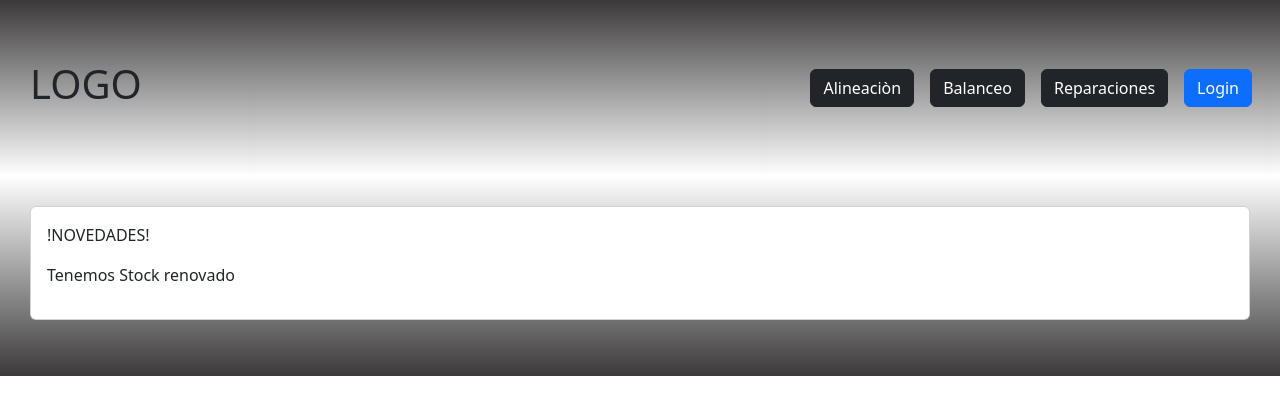
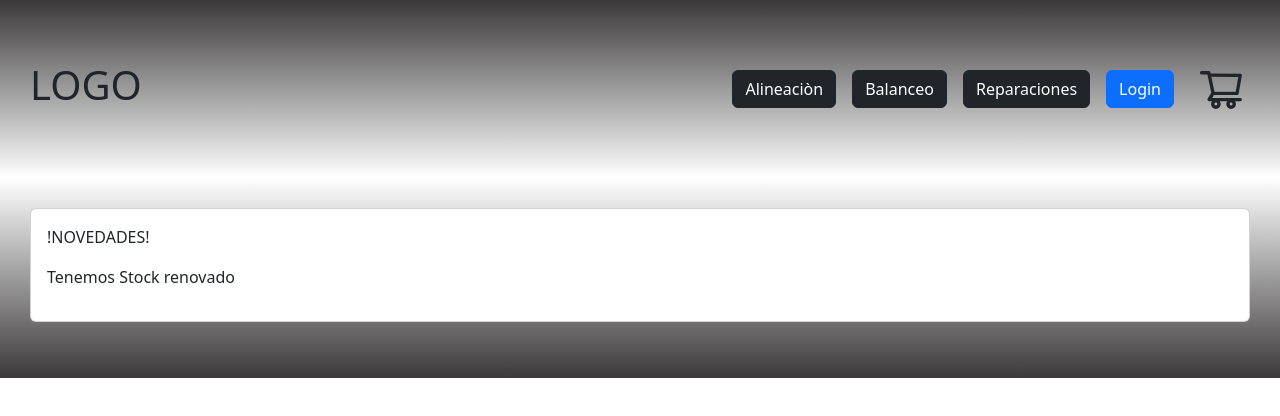
Before and after one commit to anthonydanieldasilva/ReactJs, a React (Create React App) app: page / in a window 1280 px wide. Shown: the top 416 px of the page. Built offline with nearby package versions, Linux system fonts and the light colour scheme.

Commit message:
Carro de compras en navBar

```diff
--- a/package.json
+++ b/package.json
@@ -10,6 +10,7 @@
     "react": "^18.2.0",
     "react-bootstrap": "^2.5.0",
     "react-dom": "^18.2.0",
+    "react-icons": "^4.4.0",
     "react-scripts": "5.0.1",
     "sass": "^1.54.4",
     "web-vitals": "^2.1.4"
--- a/src/components/CartWidget.css
+++ b/src/components/CartWidget.css
@@ -0,0 +1,3 @@
+.carroDeCompras{
+    padding: 15px;
+}
--- a/src/components/CartWidget.js
+++ b/src/components/CartWidget.js
@@ -0,0 +1,10 @@
+import './CartWidget.css'
+import { AiOutlineShoppingCart } from "react-icons/ai";
+
+export const CartWidget = () => {
+    return (
+        <div className='carroDeCompras'>
+            <AiOutlineShoppingCart size='3rem'/>
+        </div>
+    )
+}
--- a/src/components/NavBar.js
+++ b/src/components/NavBar.js
@@ -1,4 +1,5 @@
 import './NavBar.css'
+import { CartWidget } from './CartWidget'
 import Button from 'react-bootstrap/Button';
 
 
@@ -13,7 +14,9 @@ export const NavBar = () => {
                 <Button variant="dark m-2">Balanceo</Button>
                 <Button variant="dark m-2">Reparaciones</Button>
                 <Button variant="primary m-2">Login</Button>
+                <CartWidget />
             </nav>
+
         </div>
     )
 }
```
Also changed, not shown: 1 other file (tests, documents, lock files or other folders).
